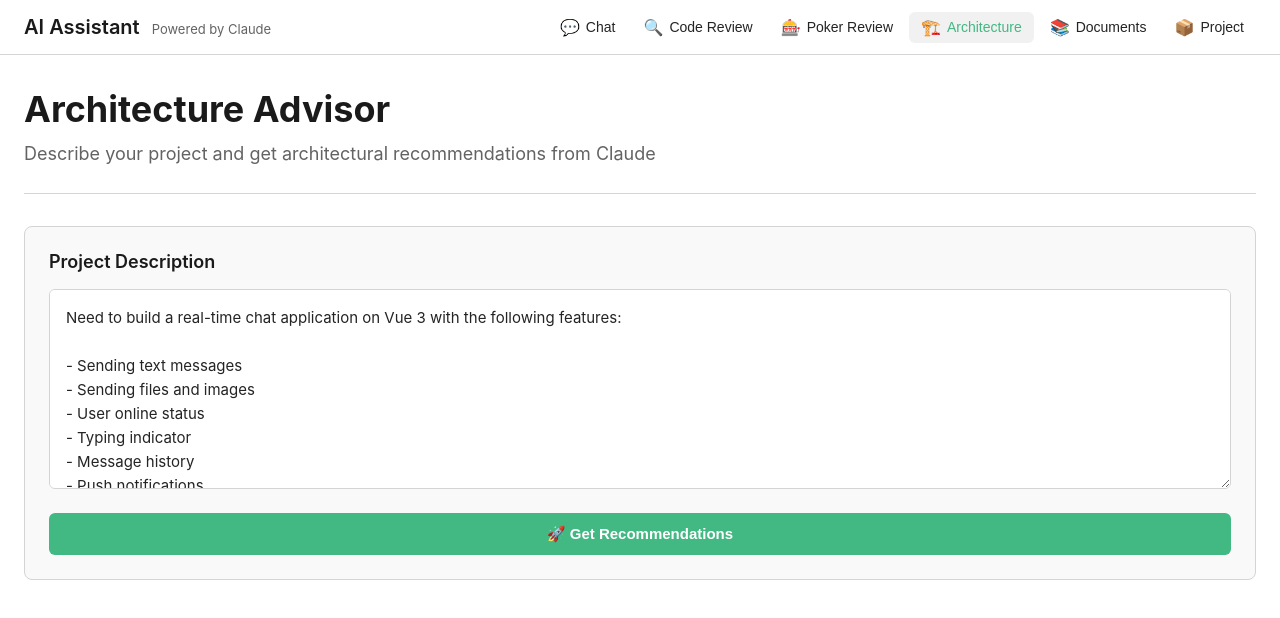
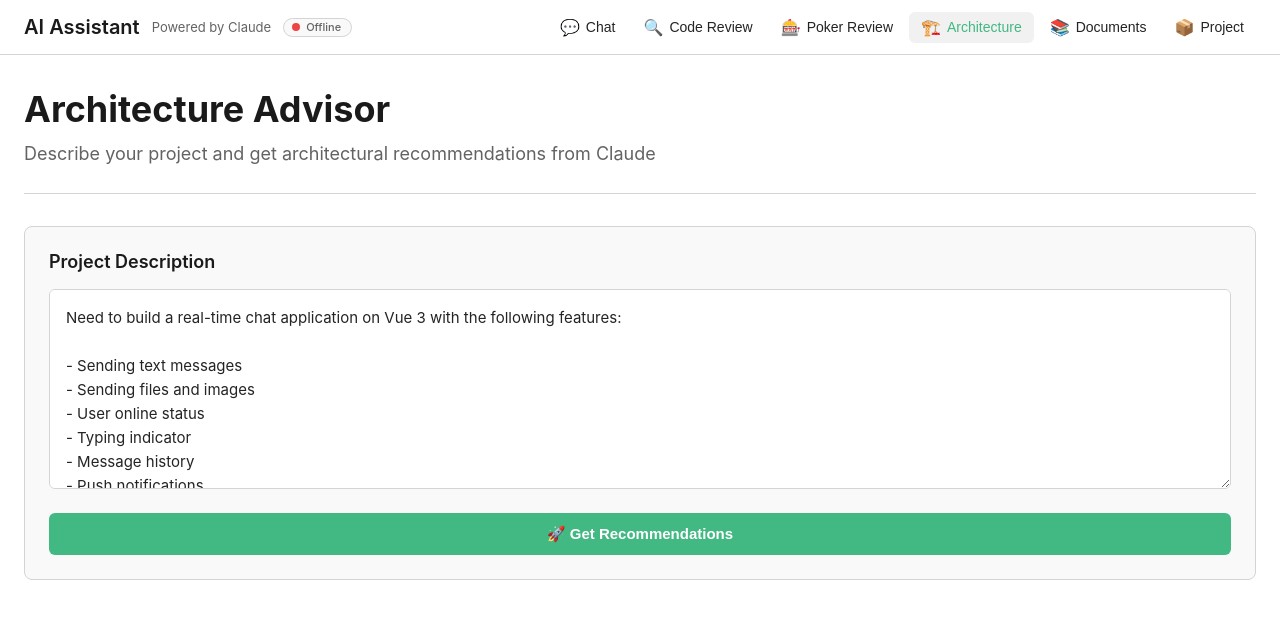
Before and after one commit to Akunin94/ai-front, a Vue app: page /architecture in a window 1280 px wide. Shown: the top 618 px of the page. Built offline with nearby package versions, Linux system fonts and the light colour scheme; no server answers; the HTML template or start-up script is replaced by a standard one.

Commit message:
add graphql health

```diff
--- a/src/App.vue
+++ b/src/App.vue
@@ -1,8 +1,26 @@
 <script setup lang="ts">
+import { ref, onMounted } from 'vue'
 import { useRouter, useRoute } from 'vue-router'
+import { fetchHealth } from '@/services/graphql.service'
 
 const router = useRouter()
 const route = useRoute()
+
+const serverStatus = ref<'loading' | 'ok' | 'error'>('loading')
+
+const checkHealth = async () => {
+  try {
+    const status = await fetchHealth()
+    serverStatus.value = status === 'ok' ? 'ok' : 'error'
+  } catch {
+    serverStatus.value = 'error'
+  }
+}
+
+onMounted(() => {
+  checkHealth()
+  setInterval(checkHealth, 30000)
+})
 
 const isActive = (name: string) => route.name === name
 
@@ -23,6 +41,10 @@ const navItems = [
         <div class="nav-bar-title">
           <h1>AI Assistant</h1>
           <span class="nav-bar-subtitle">Powered by Claude</span>
+          <span class="server-status-wrapper" :title="`Server: ${serverStatus}`">
+            <span class="server-status-dot" :class="serverStatus" />
+            <span class="server-status-label">{{ serverStatus === 'ok' ? 'Online' : serverStatus === 'error' ? 'Offline' : '...' }}</span>
+          </span>
         </div>
 
         <nav class="nav-bar-menu">
@@ -79,7 +101,7 @@ const navItems = [
 
 .nav-bar-title {
   display: flex;
-  align-items: baseline;
+  align-items: center;
   gap: 12px;
 }
 
@@ -92,6 +114,71 @@ const navItems = [
 .nav-bar-subtitle {
   font-size: 13px;
   color: var(--color-text-light);
+}
+
+.server-status-wrapper {
+  display: flex;
+  align-items: center;
+  gap: 6px;
+  padding: 3px 10px 3px 8px;
+  border-radius: 12px;
+  background: var(--color-background-soft);
+  border: 1px solid var(--color-border);
+  cursor: default;
+}
+
+.server-status-dot {
+  position: relative;
+  width: 8px;
+  height: 8px;
+  border-radius: 50%;
+  background: #9ca3af;
+  flex-shrink: 0;
+}
+
+.server-status-dot.ok {
+  background: #22c55e;
+}
+
+.server-status-dot.ok::after {
+  content: '';
+  position: absolute;
+  inset: -3px;
+  border-radius: 50%;
+  background: #22c55e;
+  opacity: 0;
+  animation: ping 2s cubic-bezier(0, 0, 0.2, 1) infinite;
+}
+
+.server-status-dot.error {
+  background: #ef4444;
+  animation: blink 1s step-end infinite;
+}
+
+.server-status-dot.loading {
+  animation: pulse-status 1.5s infinite;
+}
+
+.server-status-label {
+  font-size: 11px;
+  font-weight: 500;
+  color: var(--color-text-light);
+  line-height: 1;
+}
+
+@keyframes ping {
+  0% { transform: scale(1); opacity: 0.6; }
+  100% { transform: scale(2.2); opacity: 0; }
+}
+
+@keyframes blink {
+  0%, 100% { opacity: 1; }
+  50% { opacity: 0.3; }
+}
+
+@keyframes pulse-status {
+  0%, 100% { opacity: 0.4; }
+  50% { opacity: 1; }
 }
 
 .nav-bar-menu {
--- a/src/services/graphql.service.ts
+++ b/src/services/graphql.service.ts
@@ -19,6 +19,20 @@ async function graphqlRequest<T>(query: string, variables?: Record<string, unkno
   }
 
   return result.data
+}
+
+export async function fetchHealth(): Promise<string> {
+  const data = await graphqlRequest<{
+    health: { status: string }
+  }>(`
+    query {
+      health {
+        status
+      }
+    }
+  `)
+
+  return data.health.status
 }
 
 export async function fetchDocuments() {
```
